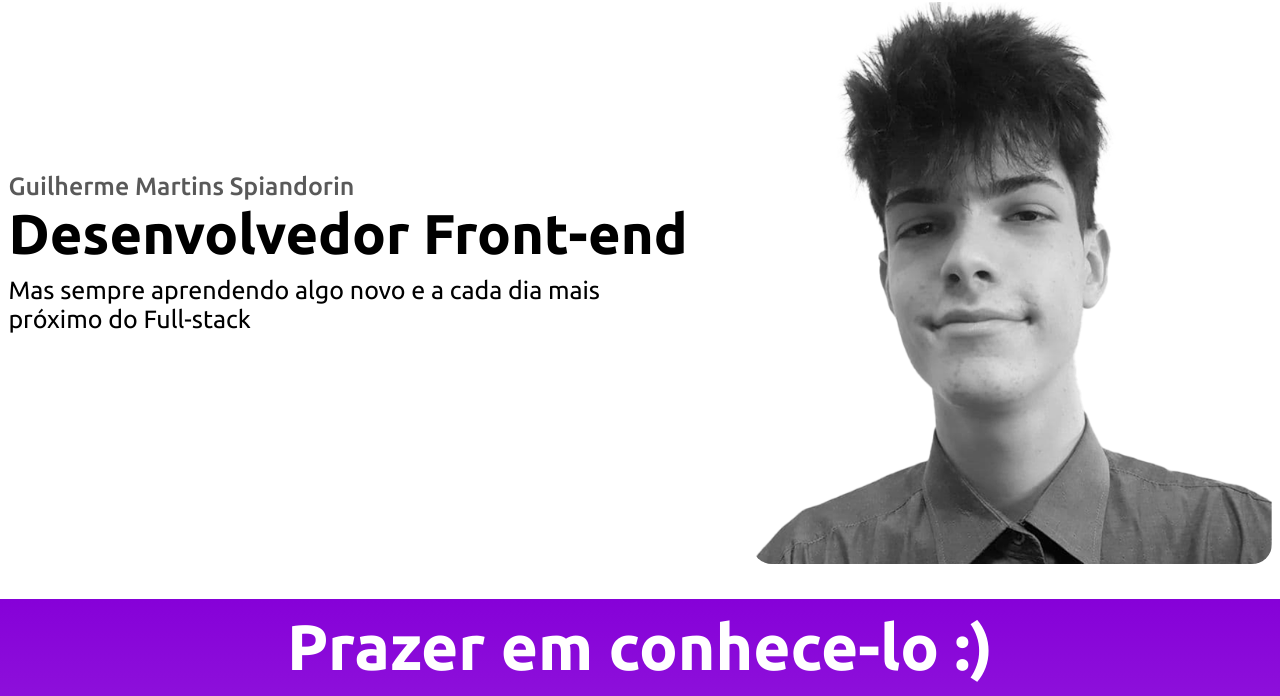
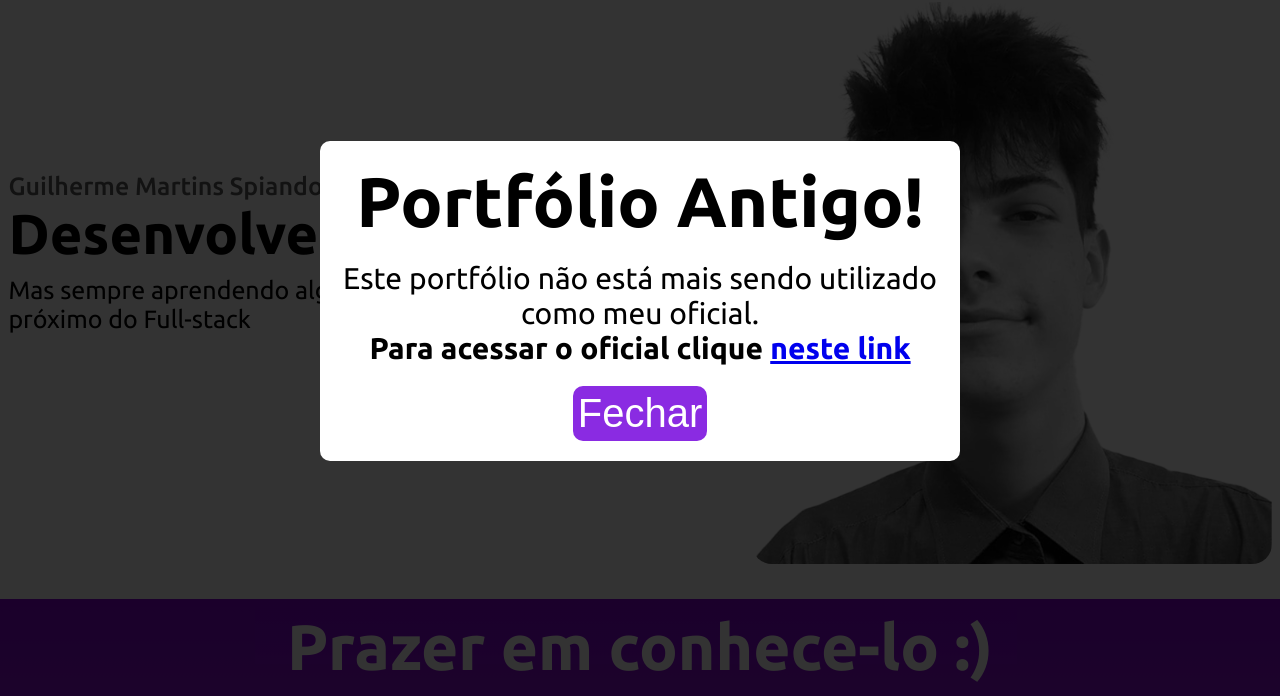
Before and after one commit to guilhermeMars/guilhermeMarsPortfolio, a plain HTML site: page index.html in a window 1280 px wide. Shown: the part 99-795 px from the top of the page. Drawn offline with Linux system fonts and the light colour scheme.

Commit message:
Pop-up novo portfólio

```diff
--- a/index.html
+++ b/index.html
@@ -37,6 +37,13 @@
             <span>Guilherme Mars</span>
             <img src="media/menu.png" alt="Menu" id="menu">
         </header>
+        <div id="aviso">
+            <div>
+                <h1>Portfólio Antigo!</h1>
+                <p>Este portfólio não está mais sendo utilizado como meu oficial.<br><strong>Para acessar o oficial clique <a href="https://portfolio-nu-murex-60.vercel.app">neste link</a></strong></p>
+                <button onclick="handleClose()">Fechar</button>
+            </div>
+        </div>
         <main>
             <div>
                 <p id="nome">Guilherme Martins Spiandorin</p>
@@ -174,6 +181,11 @@
             </div>
         </section>
     </div>
+    <script>
+        function handleClose(){
+            document.getElementById("aviso").style.display = "none";
+        }
+    </script>
 </body>
 
 </html>
--- a/style.css
+++ b/style.css
@@ -73,6 +73,48 @@ header{
     vertical-align: middle;
     width: 3em;
     align-self: center;
+}
+
+#aviso{
+    position: fixed;
+    top: 0; bottom: 0; right: 0; left: 0;
+    margin: auto;
+    text-align: center;
+    background-color: rgba(0, 0, 0, 0.8);
+    animation: showUp 1s;
+}
+
+#aviso div{
+    background-color: white;
+    margin: auto;
+    margin-top: 15em;
+    width: 600px;
+    padding: 20px;
+    border-radius: 10px;
+}
+
+#aviso h1{
+    font-size: 70px;
+}
+
+#aviso p{
+    margin: 20px 0;
+    font-size: 30px;
+}
+
+#aviso button{
+    color: white;
+    background-color: blueviolet;
+    border: none;
+    font-size: 40px;
+    border-radius: 10px;
+    transition: background-color 0.5s;
+    padding: 5px;
+    cursor: pointer;
+}
+
+#aviso button:hover{
+    background-color: black;
 }
 
 main{
@@ -388,3 +430,14 @@ body::-webkit-scrollbar-thumb{
         height: 100%;
     }
 }
+
+@keyframes showUp {
+    0%{
+        display: none;
+        opacity: 0%;
+    }
+    100%{
+        display: block;
+        opacity: 100%;
+    }
+}
```
